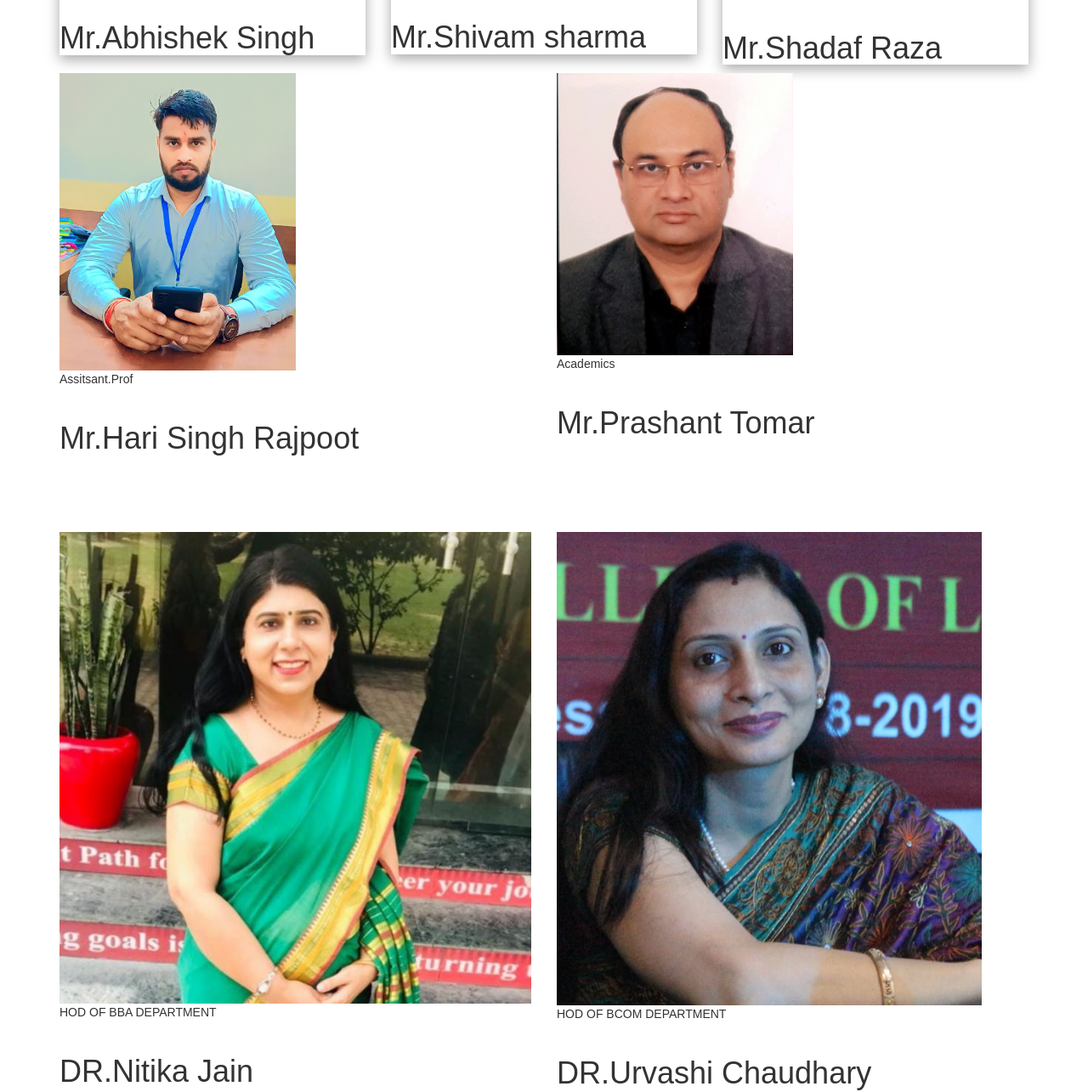
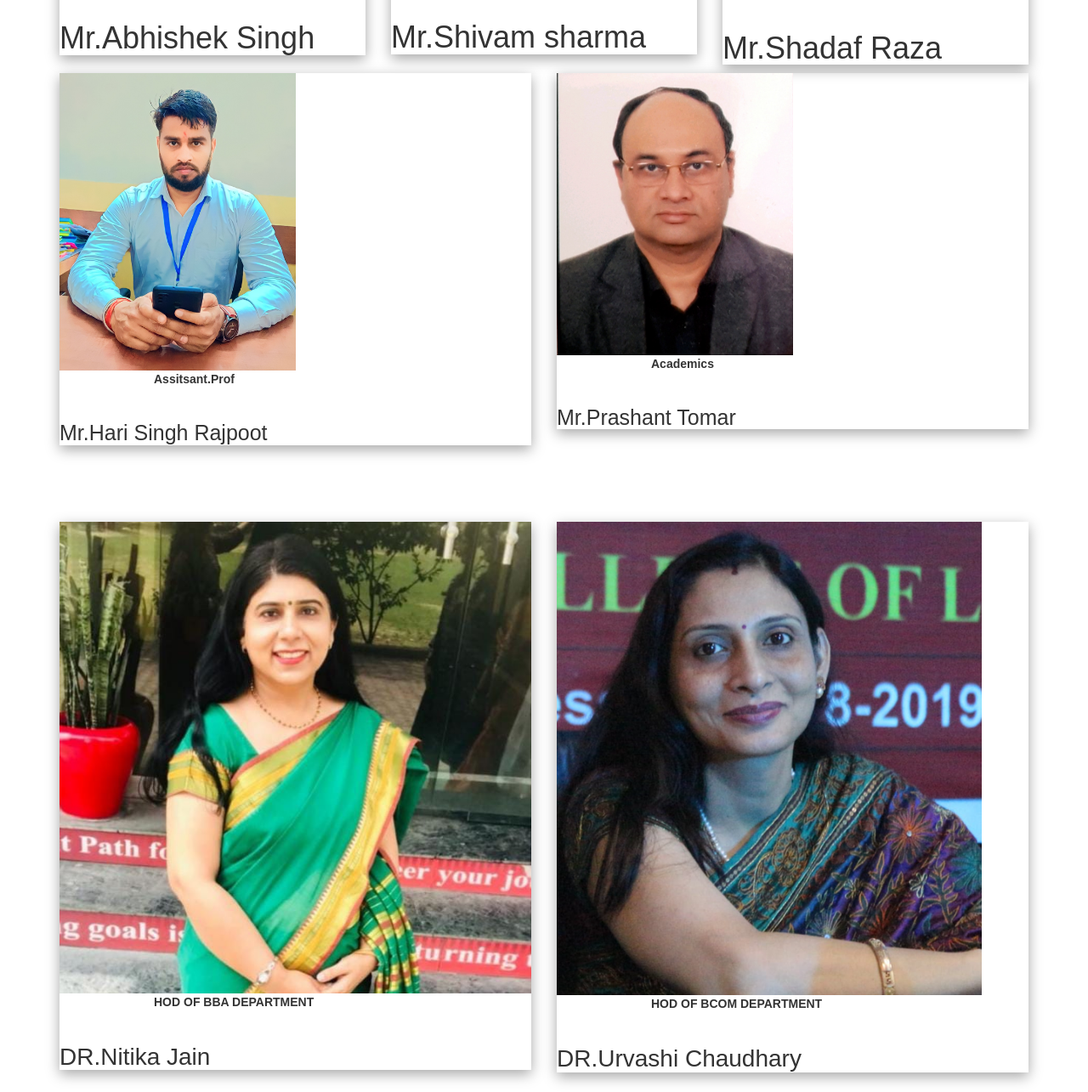
Before and after one commit to iamprashant123/SDCMT, a plain HTML site: page staff.html in a window 1280 px wide. Shown: the part 1783-3068 px from the top of the page at 85% size. Drawn offline with nearby package versions, Linux system fonts and the light colour scheme.

Commit message:
Add files via upload
upload stylesheet

```diff
--- a/style.css
+++ b/style.css
@@ -283,3 +283,28 @@ h1 {
 .faculty .img {
     box-shadow: rgba(0, 0, 0, 0.35) 0px 5px 15px;
 }
+.faculty .img1 p{
+   margin-left: 20%;
+    font-weight: bold;
+
+
+}
+.faculty .img1 h1{
+    font-size: 25px;
+}
+.faculty .img1{
+         box-shadow: rgba(0, 0, 0, 0.35) 0px 5px 15px;
+
+}
+.last .img p{
+       margin-left: 20%;
+    font-weight: bold;
+}
+.last .img h1
+{
+     font-size: 28px;
+}
+
+.last .img{
+   box-shadow: rgba(0, 0, 0, 0.35) 0px 5px 15px;
+}
```
